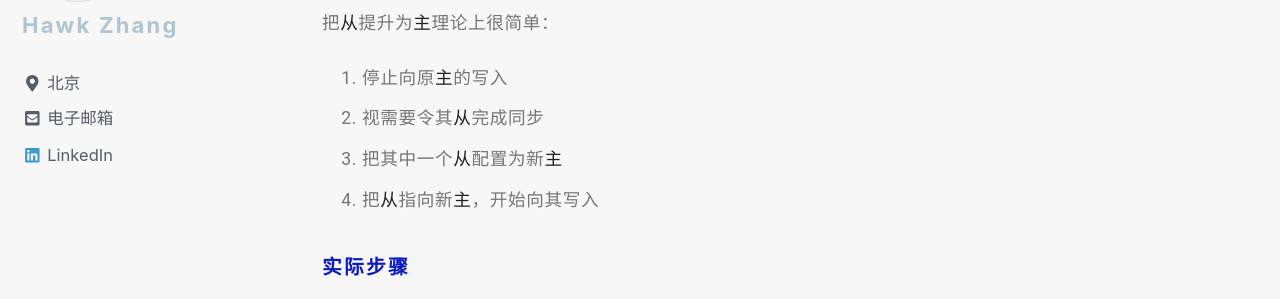
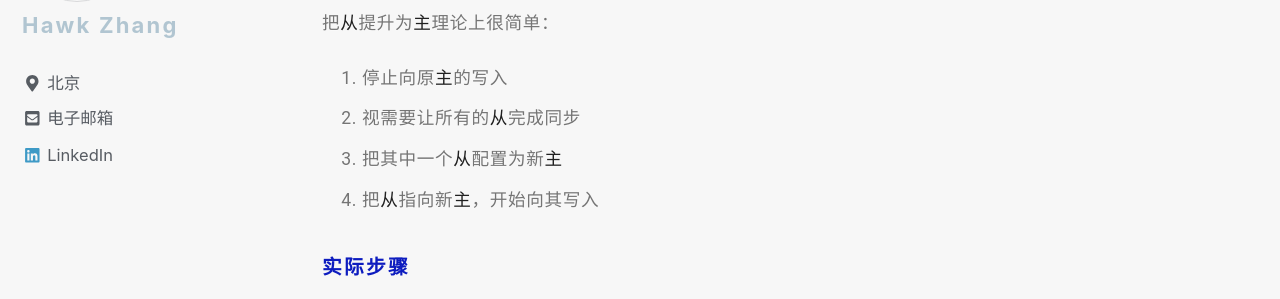
Before and after one commit to narru888/linotes_note, a Jekyll site: the page built from _posts/mysql/2016-03-01-repl.management.md, in a window 1280 px wide and 900 px high, scrolled down 7396 px. Shown: the part 152-451 px from the top of the window. Built offline with Jekyll 4.4.1, drawn with Linux system fonts in a browser that asks for light colours; nearby versions of some CDN libraries; a script that is not in the unit is left out.

Commit message:
update on 2018-08-17 17:10:01 CST

```diff
--- a/_posts/mysql/2016-03-01-repl.management.md
+++ b/_posts/mysql/2016-03-01-repl.management.md
@@ -244,7 +244,7 @@ $ pt-table-checksum --replicate=test.checksum <master_host>
 把*从*提升为*主*理论上很简单：
 
 1. 停止向原*主*的写入
-2. 视需要令其*从*完成同步
+2. 视需要让所有的*从*完成同步
 3. 把其中一个*从*配置为新*主*
 4. 把*从*指向新*主*，开始向其写入
 
```
